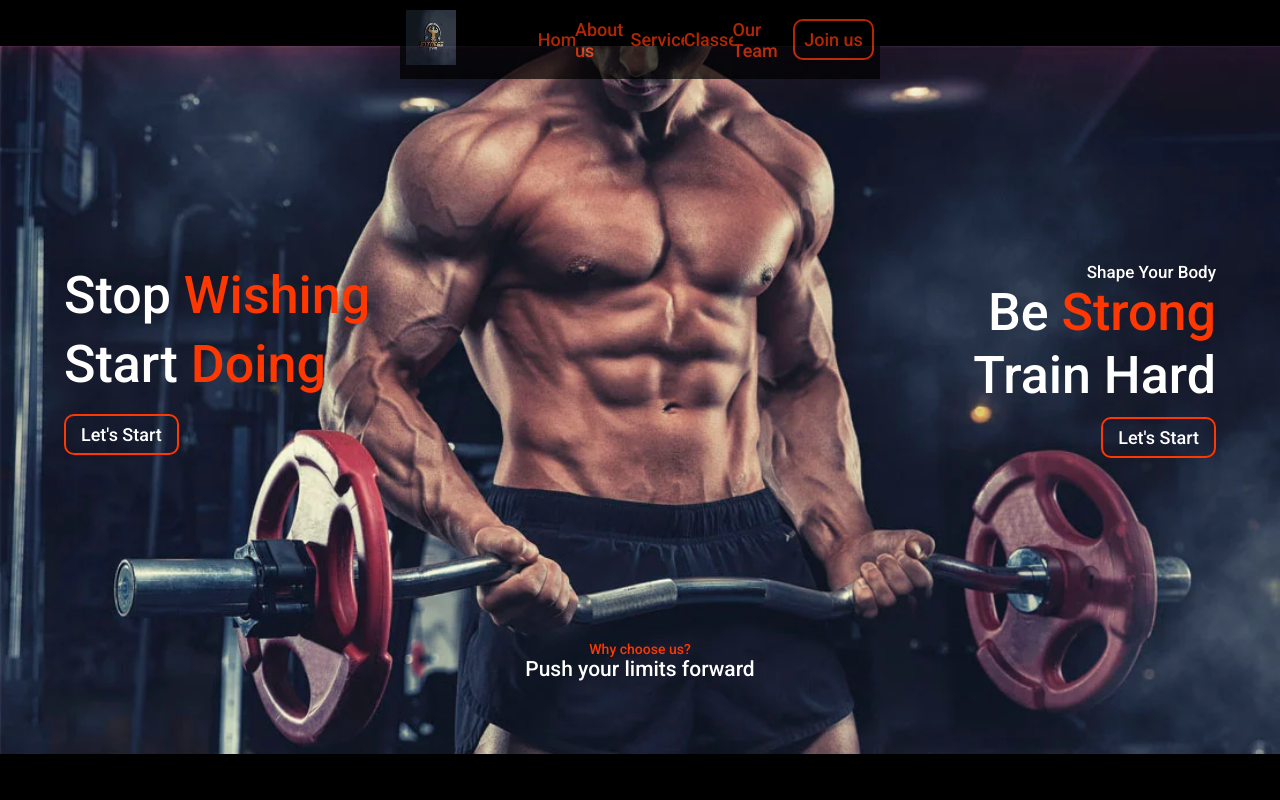
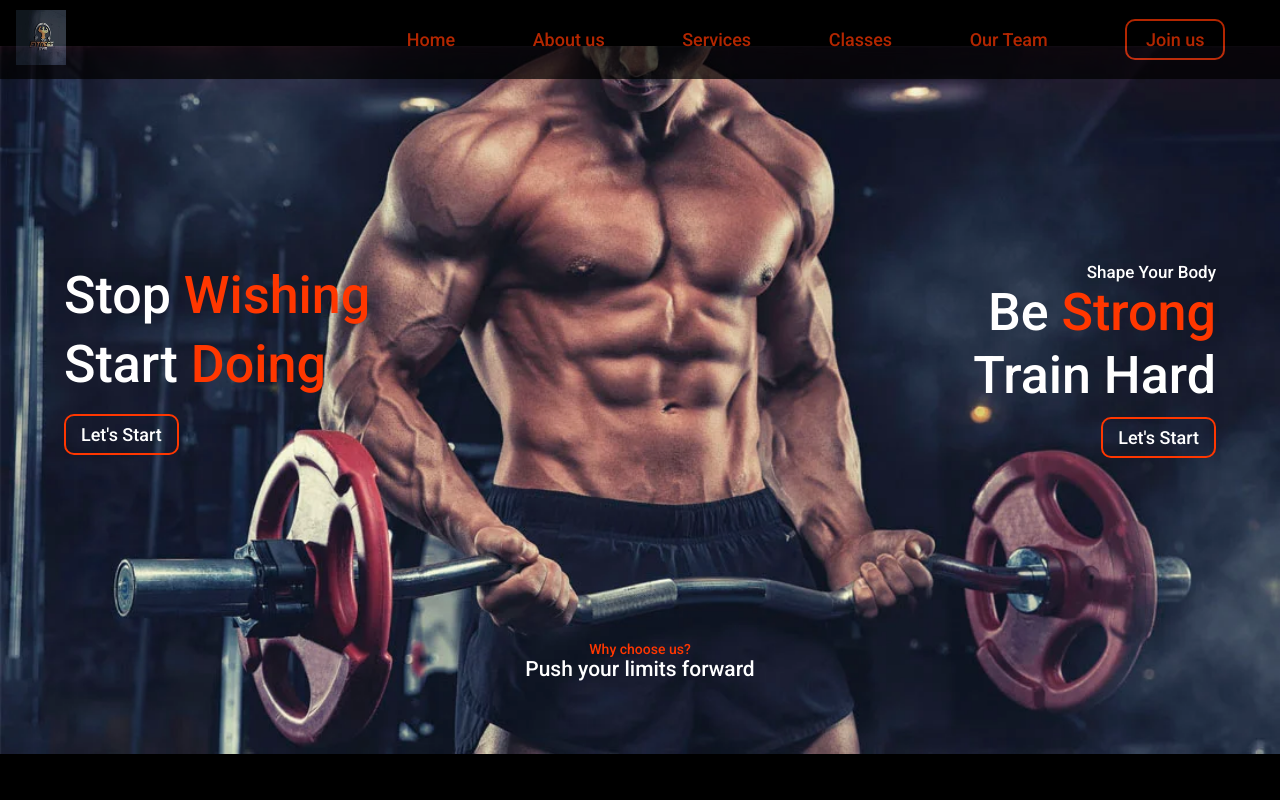
Before and after one commit to Pankaj-Phour/Gym-Website, an Angular app: page / in a window 1280 px wide. Shown: the top 800 px of the page. Built offline with nearby package versions, Linux system fonts and the light colour scheme.

Commit message:
Nav design minor update

```diff
--- a/src/app/navbar/navbar.component.scss
+++ b/src/app/navbar/navbar.component.scss
@@ -1,5 +1,5 @@
 .navbar{
-    // width: 100vw;
+    width: 100vw;
     // max-height: 60px;
 
     height: 100%;
```
